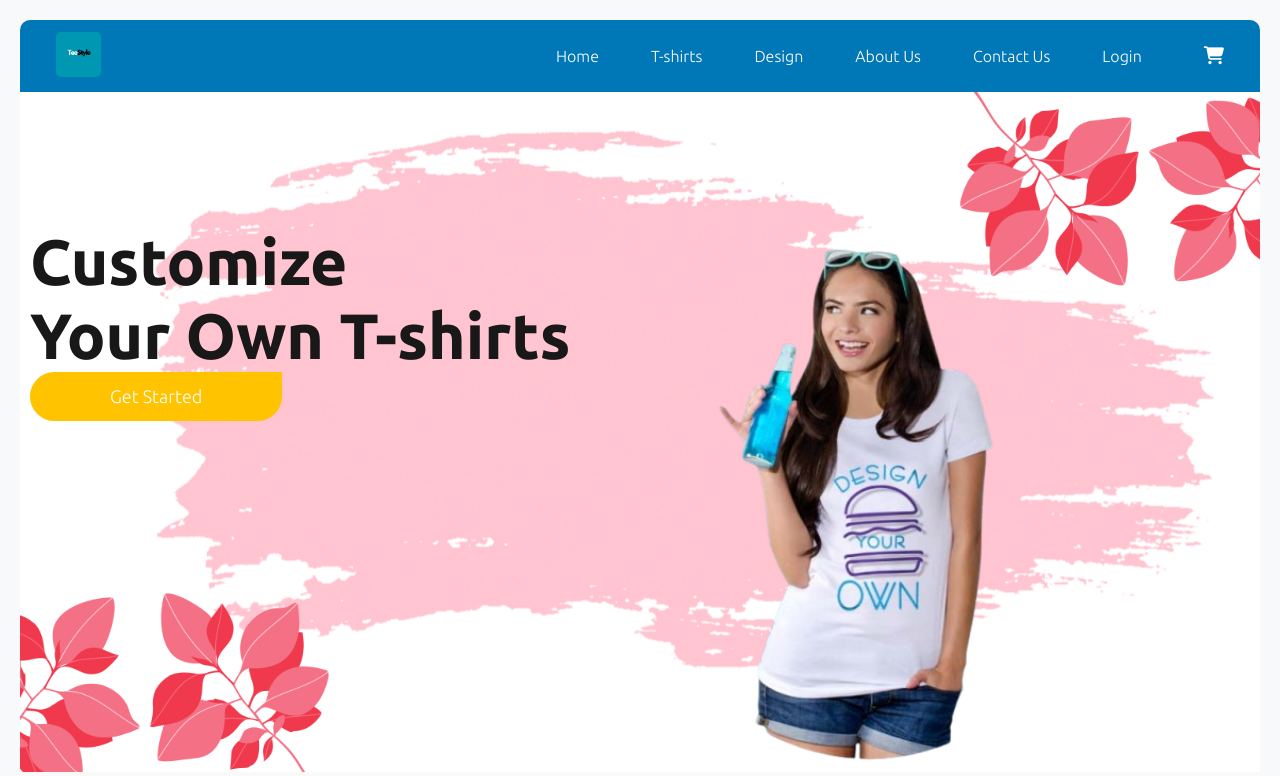
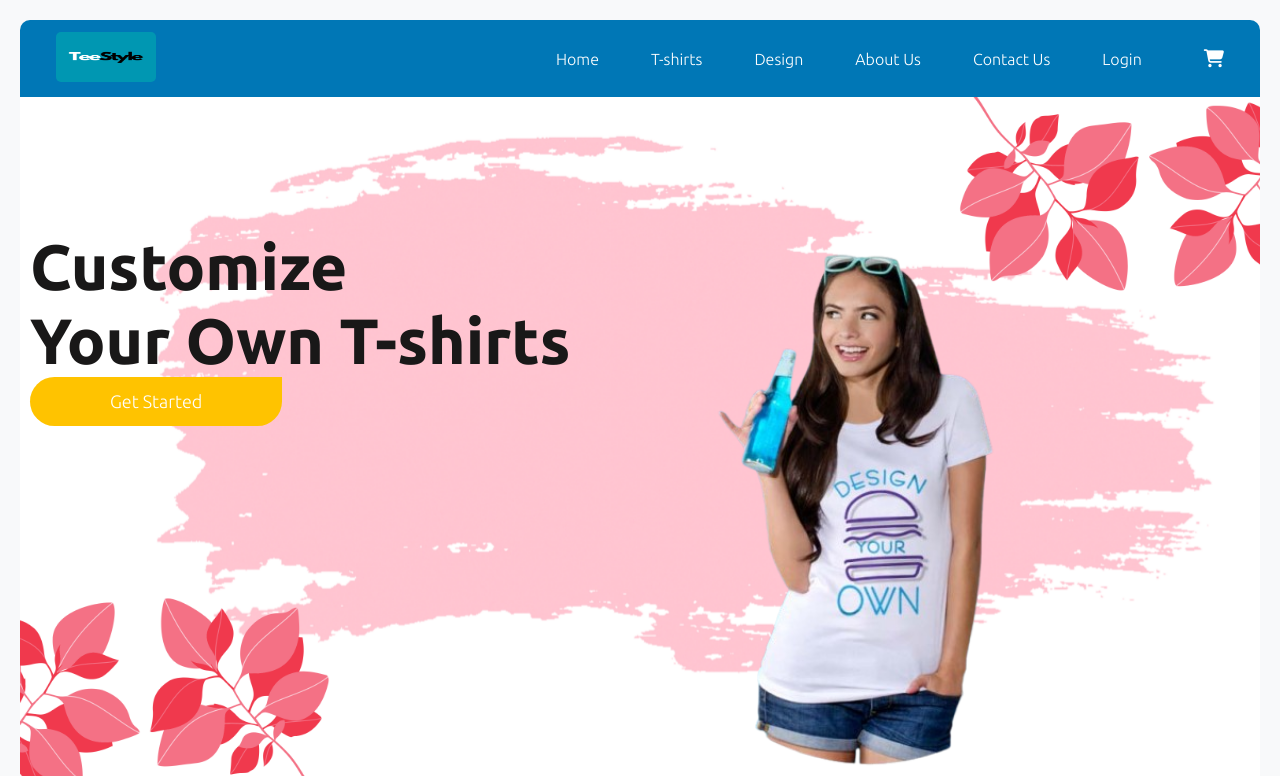
Before and after one commit to bhumiip06/T-shirt-Designing-project, a PHP site: page / in a window 1280 px wide. Shown: the top 776 px of the page. Run offline with PHP 8.4, Linux system fonts and the light colour scheme.

Commit message:
new logo and its sttyling improved

```diff
--- a/css/style.css
+++ b/css/style.css
@@ -61,7 +61,8 @@ body{
 }
 
  .left img {
-    height: 45px;
+    height: 50px;
+    width:100px;
     border-radius: 5px;
 }
 .brand-name{
```
Also changed, not shown: images/Logo.png.
